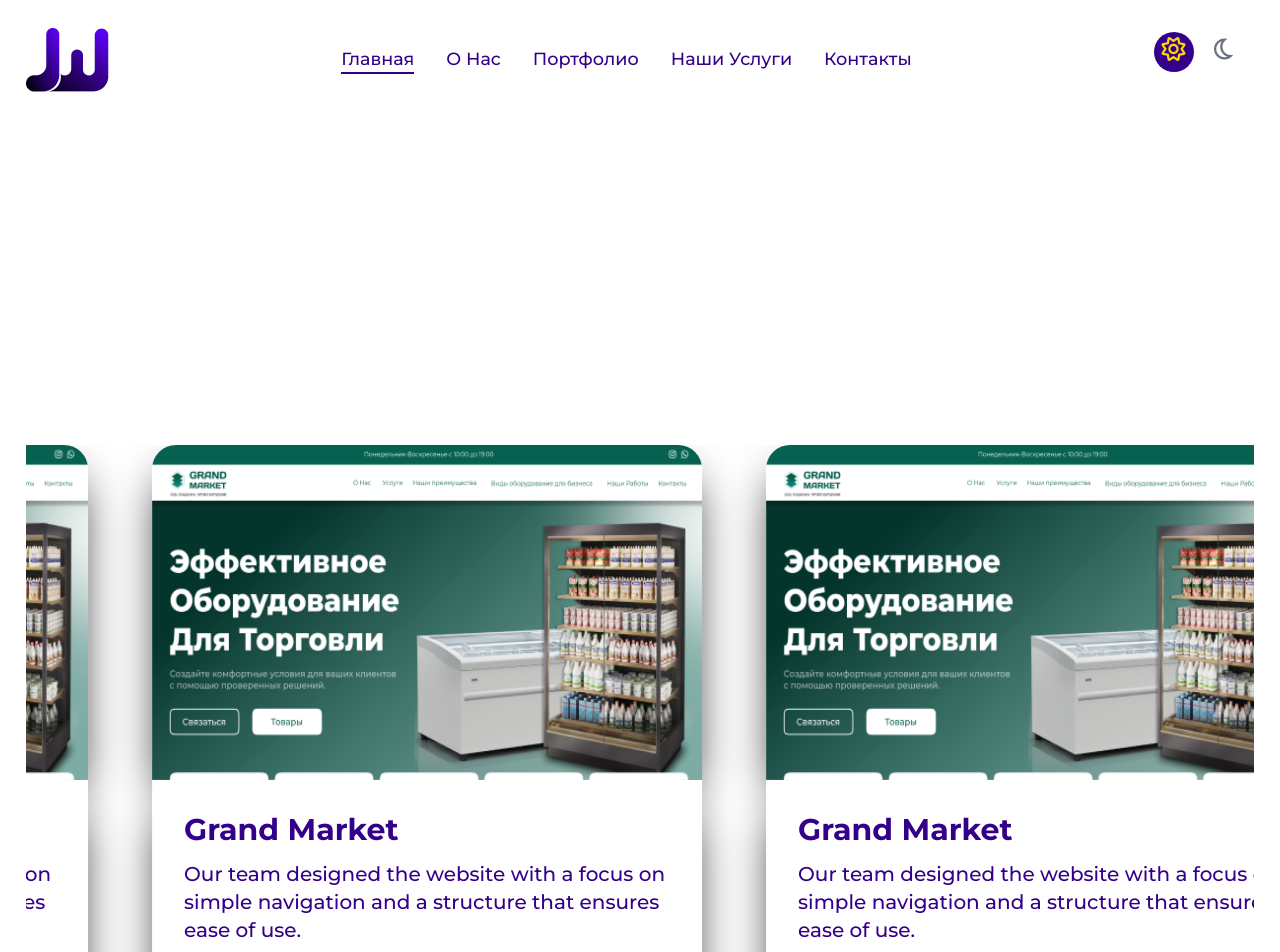
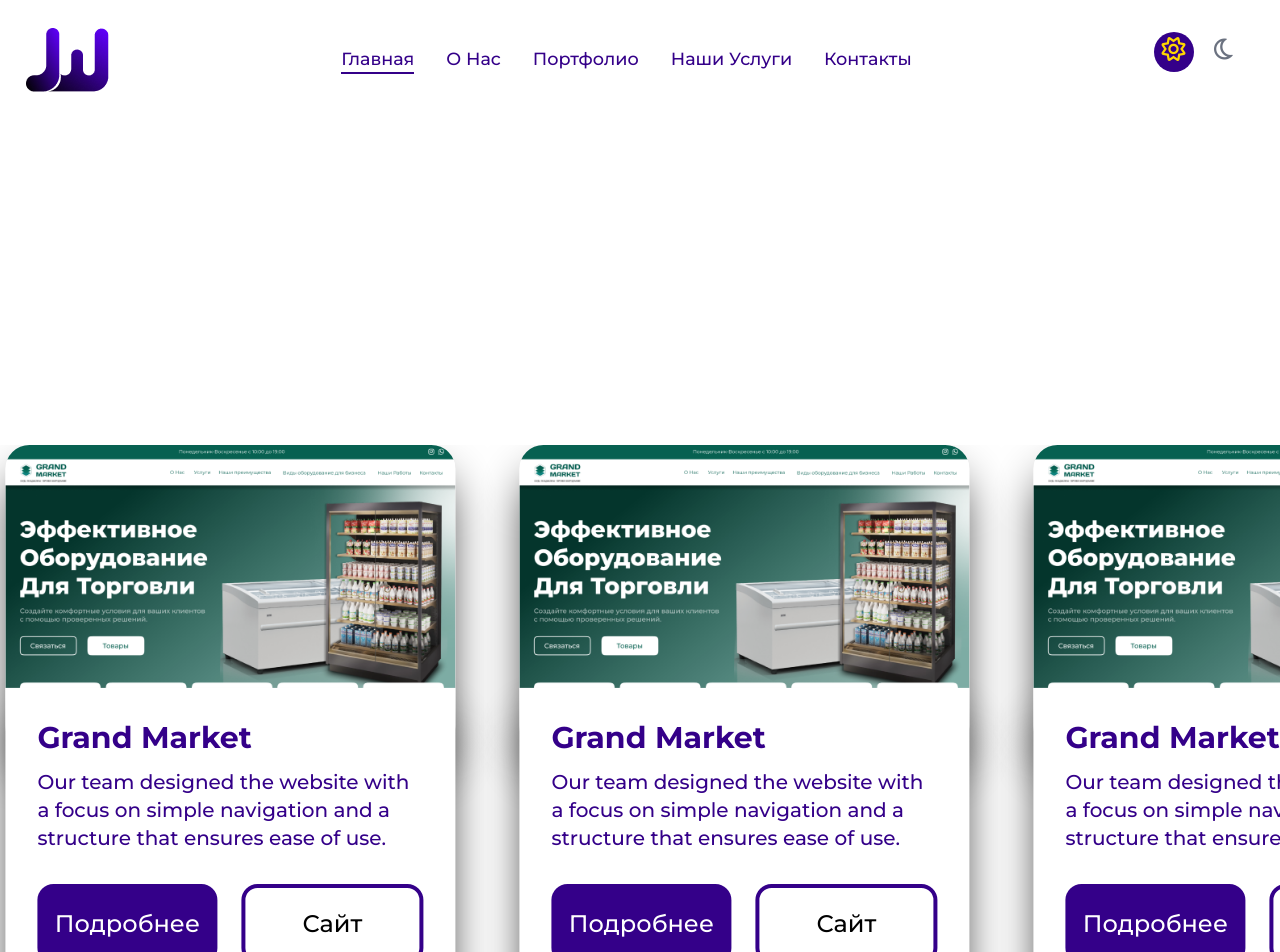
Before and after one commit to raasikkk/join-way-remake, a React (Vite) app: page /product in a window 1280 px wide. Shown: the top 952 px of the page. Built offline with nearby package versions, Linux system fonts and the light colour scheme.

Commit message:
fixed deploymeny issue

```diff
--- a/package.json
+++ b/package.json
@@ -10,9 +10,11 @@
     "preview": "vite preview"
   },
   "dependencies": {
+    "@types/react-router-dom": "^5.3.3",
     "react": "^18.3.1",
     "react-dom": "^18.3.1",
     "react-router": "^7.0.1",
+    "react-router-dom": "^7.0.1",
     "react-slick": "^0.30.2",
     "slick-carousel": "^1.8.1"
   },
--- a/src/components/Portfolio.tsx
+++ b/src/components/Portfolio.tsx
@@ -11,13 +11,12 @@
 
   return (
     <>
-      <section
-        id="portfolio"
-        className="portfolio mt-[130px] container mx-auto"
-      >
-        <h1 className="xs:text-[25.34px] sm:text-[28.34px] md:text-[35.34px] lg:text-[42.34px] font-bold text-j-blue dark:text-j-yellow hiddenYEl max-w-[527px]">
-          Посмотрите Наше Портфолио
-        </h1>
+      <section id="portfolio" className="portfolio mt-[130px] ">
+        <div className="container mx-auto">
+          <h1 className="xs:text-[25.34px] sm:text-[28.34px] md:text-[35.34px] lg:text-[42.34px] font-bold text-j-blue dark:text-j-yellow hiddenYEl max-w-[527px]">
+            Посмотрите Наше Портфолио
+          </h1>
+        </div>
         {/* <!-- Portfolio Cards --> */}
         {/* <div className="portfolio-cards mt-24 h-[650px]"></div> */}
         <div className="overflow-hidden mt-24 w-full h-full relative">
--- a/src/components/Preloader.tsx
+++ b/src/components/Preloader.tsx
@@ -1,13 +1,18 @@
 import { useState, useEffect } from "react";
+import { useLocation } from "react-router-dom";
 
 const Preloader = () => {
   const [loaded, setLoaded] = useState(false);
+  const location = useLocation(); // Detects route changes.
 
   useEffect(() => {
-    const handleLoad = () => setLoaded(true);
+    // Show the preloader when route changes.
+    setLoaded(false);
 
-    window.addEventListener("load", handleLoad);
-  }, []);
+    const timer = setTimeout(() => setLoaded(true), 1000); // Simulate loading time.
+    return () => clearTimeout(timer); // Cleanup on unmount.
+  }, [location]);
+
   return (
     <div
       id="preloader"
--- a/src/components/Project.tsx
+++ b/src/components/Project.tsx
@@ -1,11 +1,11 @@
 const Project = () => {
   return (
-    <div className="container mx-auto">
+    <div className="">
       <div className="portfolio-card rounded-3xl shadow-2xl shadow-black hiddenYEl show">
         <img
           src="/grand-market.png"
           alt="join-way-shop"
-          className=" rounded-t-3xl sm:h-[250px] md:h-[300px] lg:h-[335px] w-full"
+          className=" rounded-t-3xl w-full"
         />
         <div className="descr shadow-2xl shadow-black rounded-b-3xl bg-white p-8 ">
           <h3 className="text-j-blue font-bold text-3xl">Grand Market</h3>
--- a/src/pages/Product.tsx
+++ b/src/pages/Product.tsx
@@ -2,10 +2,12 @@
 import Portfolio from "../components/Portfolio";
 import Contact from "../components/Contact";
 import Footer from "../components/Footer";
+import Preloader from "../components/Preloader";
 
 const Product = () => {
   return (
     <>
+      <Preloader />
       <Navbar />
       <Portfolio />
       SALAM
--- a/src/style.css
+++ b/src/style.css
@@ -174,7 +174,7 @@
     @apply bg-j-blue px-[50px] py-[15px] rounded-[36px] text-white text-center mx-auto;
   }
   /* Author Card Effect */
-  .portfolio-card:hover .description {
+  /* .portfolio-card:hover .description {
     opacity: 1;
   }
   .portfolio-cards::-webkit-scrollbar {
@@ -184,19 +184,19 @@
   .portfolio-cards {
     -ms-overflow-style: none;
     scrollbar-width: none;
-  }
+  } */
 
   /* .portfolio-cards {
     @apply mt-[100px] min-h-[650px] grid sm:justify-items-center md:justify-items-center lg:justify-items-center customlg:justify-items-start md:grid-cols-1 customlg:grid-cols-8 customlg:gap-[520px] customlg:overflow-x-auto;
   } */
 
   .portfolio-card {
-    @apply sm:w-[500px] md:w-[500px] lg:w-[550px] sm:h-[250px] md:h-[300px] lg:h-[335px];
+    @apply xxxs:w-[300px] md:w-[400px] lg:w-[450px] sm:h-[250px] md:h-[300px] lg:h-[305px];
   }
-
+  /*
   .description {
     @apply absolute inset-0 sm:h-[250px] md:h-[300px] lg:h-[335px] bg-black bg-opacity-65 flex items-center justify-center rounded-[39px] opacity-0 transition-opacity duration-300;
-  }
+  } */
 
   .text-descr {
     opacity: 0;
```
Also changed, not shown: 1 other file (tests, documents, lock files or other folders).
